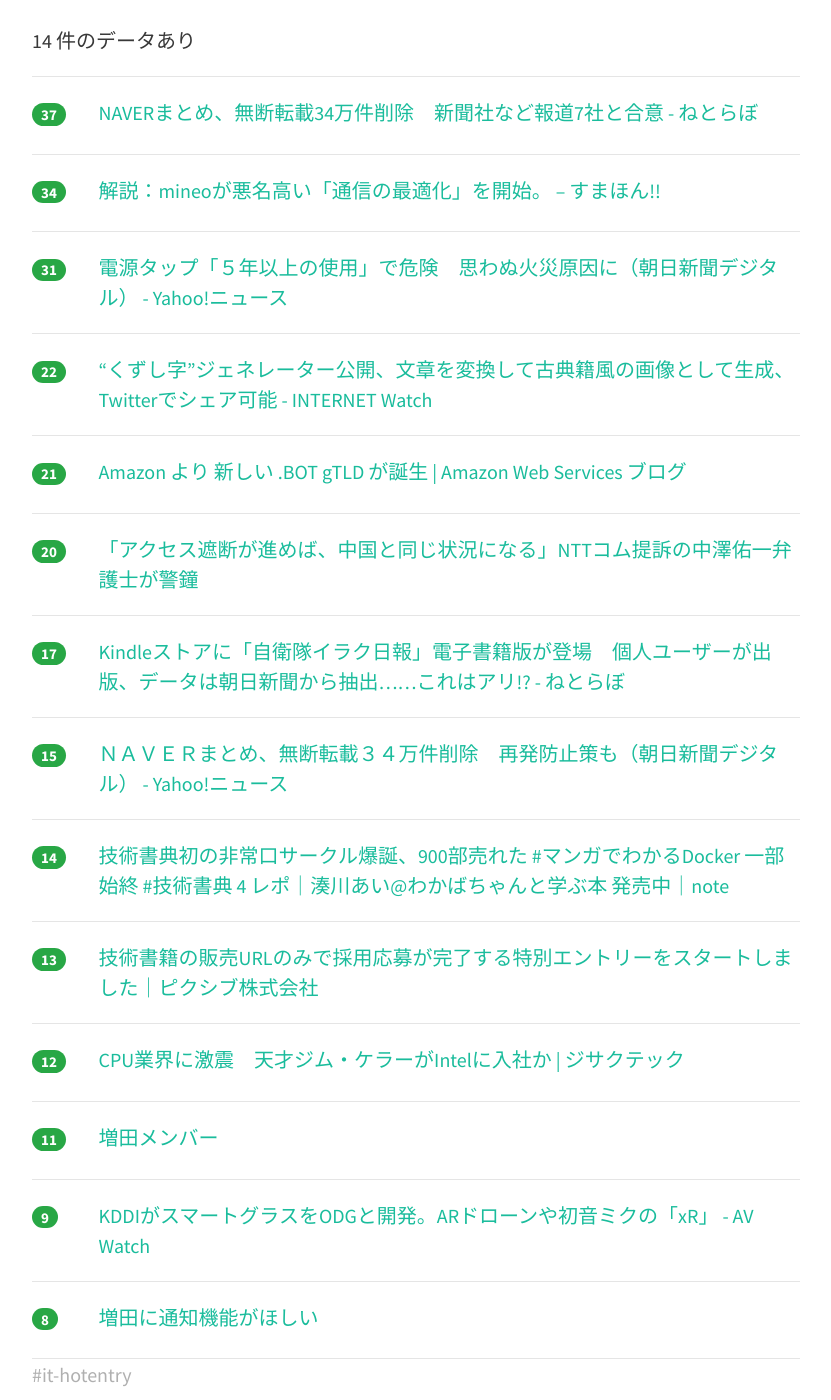
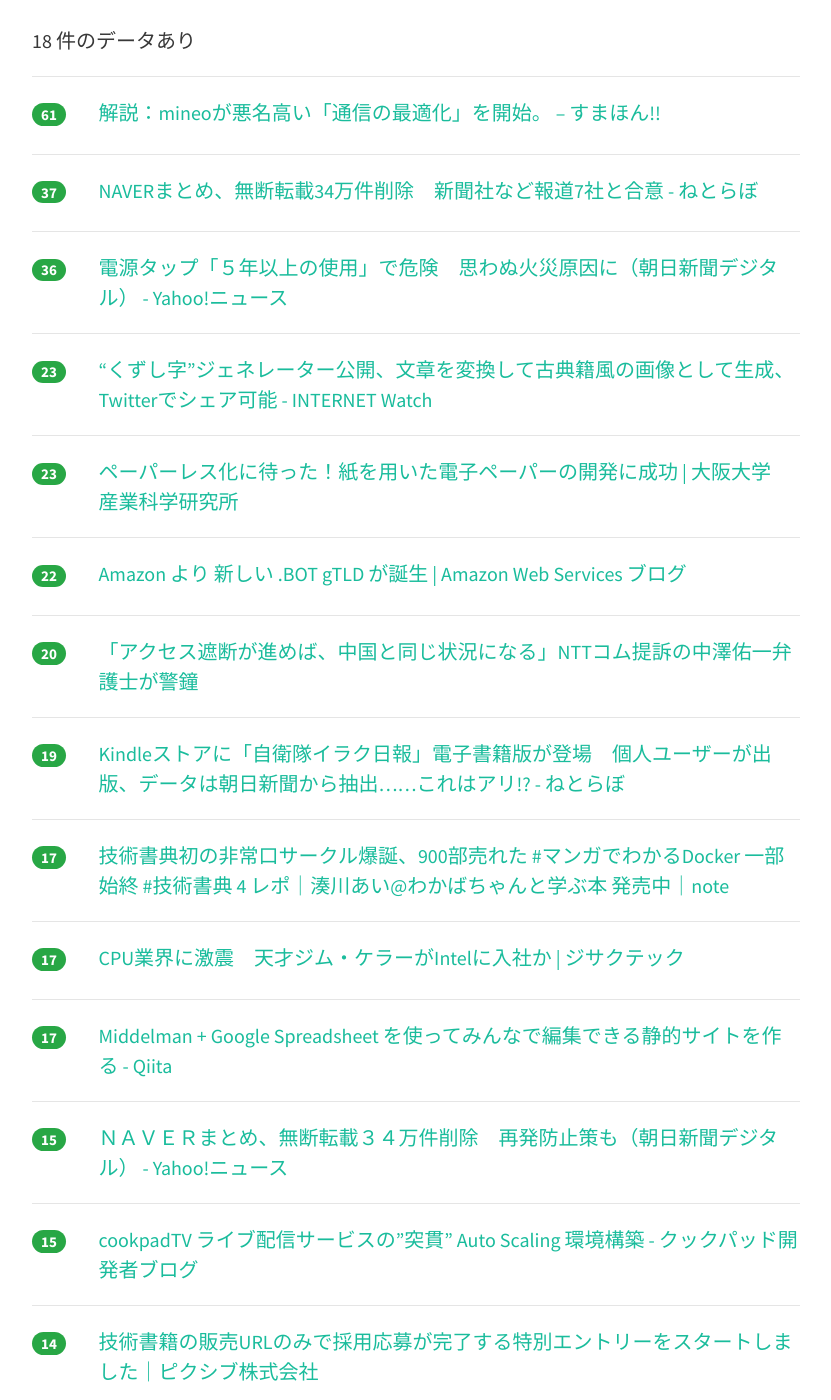
Before and after one commit to yatta47/hatena-matome-site, a Jekyll site: the page built from _posts/2018-04-27-hatena.md, in a window 1280 px wide and 1400 px high, scrolled down 297 px. Shown: the whole window, without its empty margins (224-1055 px from the left). Built offline with Jekyll 4.4.1, drawn with Linux system fonts in a browser that asks for light colours; nearby versions of some CDN libraries; some of the changed text lies outside the part shown.

Commit message:
Updated 2018-04-27

```diff
--- a/_posts/2018-04-27-hatena.md
+++ b/_posts/2018-04-27-hatena.md
@@ -1,33 +1,38 @@
 ---
 layout: post
 title:  "2018-04-27 はてぶIT"
-date:   2018-04-27 07:02:04
+date:   2018-04-27 08:02:19
 tags: [it-hotentry]
 ---
-14 件のデータあり
+18 件のデータあり
 
 <hr><div class="row">
+<div class="col-1"><span class="badge badge-pill badge-success h2">61</span></div>
+<div class="col-11"><a href='https://smhn.info/201804-tuusin-no-saitekika' target='_blank'>解説：mineoが悪名高い「通信の最適化」を開始。 – すまほん!!</a></div>
+</div>
+<hr>
+<div class="row">
 <div class="col-1"><span class="badge badge-pill badge-success h2">37</span></div>
 <div class="col-11"><a href='http://nlab.itmedia.co.jp/nl/articles/1804/26/news111.html' target='_blank'>NAVERまとめ、無断転載34万件削除　新聞社など報道7社と合意 - ねとらぼ</a></div>
 </div>
 <hr>
 <div class="row">
-<div class="col-1"><span class="badge badge-pill badge-success h2">34</span></div>
-<div class="col-11"><a href='https://smhn.info/201804-tuusin-no-saitekika' target='_blank'>解説：mineoが悪名高い「通信の最適化」を開始。 – すまほん!!</a></div>
-</div>
-<hr>
-<div class="row">
-<div class="col-1"><span class="badge badge-pill badge-success h2">31</span></div>
+<div class="col-1"><span class="badge badge-pill badge-success h2">36</span></div>
 <div class="col-11"><a href='https://headlines.yahoo.co.jp/hl?a=20180426-00000073-asahi-soci' target='_blank'>電源タップ「５年以上の使用」で危険　思わぬ火災原因に（朝日新聞デジタル） - Yahoo!ニュース</a></div>
 </div>
 <hr>
 <div class="row">
-<div class="col-1"><span class="badge badge-pill badge-success h2">22</span></div>
+<div class="col-1"><span class="badge badge-pill badge-success h2">23</span></div>
 <div class="col-11"><a href='https://internet.watch.impress.co.jp/docs/news/1119357.html' target='_blank'>“くずし字”ジェネレーター公開、文章を変換して古典籍風の画像として生成、Twitterでシェア可能 - INTERNET Watch</a></div>
 </div>
 <hr>
 <div class="row">
-<div class="col-1"><span class="badge badge-pill badge-success h2">21</span></div>
+<div class="col-1"><span class="badge badge-pill badge-success h2">23</span></div>
+<div class="col-11"><a href='http://www.sanken.osaka-u.ac.jp/toppage/hot_topics/topics_20180418/' target='_blank'>ペーパーレス化に待った！紙を用いた電子ペーパーの開発に成功 | 大阪大学　産業科学研究所</a></div>
+</div>
+<hr>
+<div class="row">
+<div class="col-1"><span class="badge badge-pill badge-success h2">22</span></div>
 <div class="col-11"><a href='https://aws.amazon.com/jp/blogs/news/new-bot-gtld-from-amazon/' target='_blank'>Amazon より 新しい .BOT gTLD が誕生 | Amazon Web Services ブログ</a></div>
 </div>
 <hr>
@@ -37,8 +42,23 @@ tags: [it-hotentry]
 </div>
 <hr>
 <div class="row">
+<div class="col-1"><span class="badge badge-pill badge-success h2">19</span></div>
+<div class="col-11"><a href='http://nlab.itmedia.co.jp/nl/articles/1804/26/news141.html' target='_blank'>Kindleストアに「自衛隊イラク日報」電子書籍版が登場　個人ユーザーが出版、データは朝日新聞から抽出……これはアリ!? - ねとらぼ</a></div>
+</div>
+<hr>
+<div class="row">
 <div class="col-1"><span class="badge badge-pill badge-success h2">17</span></div>
-<div class="col-11"><a href='http://nlab.itmedia.co.jp/nl/articles/1804/26/news141.html' target='_blank'>Kindleストアに「自衛隊イラク日報」電子書籍版が登場　個人ユーザーが出版、データは朝日新聞から抽出……これはアリ!? - ねとらぼ</a></div>
+<div class="col-11"><a href='https://note.mu/llminatoll/n/n9c716089e1bc' target='_blank'>技術書典初の非常口サークル爆誕、900部売れた #マンガでわかるDocker 一部始終 #技術書典 4 レポ｜湊川あい@わかばちゃんと学ぶ本 発売中｜note</a></div>
+</div>
+<hr>
+<div class="row">
+<div class="col-1"><span class="badge badge-pill badge-success h2">17</span></div>
+<div class="col-11"><a href='http://jisakutech.com/archives/2018/04/43687' target='_blank'>CPU業界に激震　天才ジム・ケラーがIntelに入社か | ジサクテック</a></div>
+</div>
+<hr>
+<div class="row">
+<div class="col-1"><span class="badge badge-pill badge-success h2">17</span></div>
+<div class="col-11"><a href='https://qiita.com/hal_sk/items/e2efe120acfd1c57206c' target='_blank'>Middelman + Google Spreadsheet を使ってみんなで編集できる静的サイトを作る - Qiita</a></div>
 </div>
 <hr>
 <div class="row">
@@ -47,18 +67,18 @@ tags: [it-hotentry]
 </div>
 <hr>
 <div class="row">
-<div class="col-1"><span class="badge badge-pill badge-success h2">14</span></div>
-<div class="col-11"><a href='https://note.mu/llminatoll/n/n9c716089e1bc' target='_blank'>技術書典初の非常口サークル爆誕、900部売れた #マンガでわかるDocker 一部始終 #技術書典 4 レポ｜湊川あい@わかばちゃんと学ぶ本 発売中｜note</a></div>
+<div class="col-1"><span class="badge badge-pill badge-success h2">15</span></div>
+<div class="col-11"><a href='http://techlife.cookpad.com/entry/2018/04/26/214500' target='_blank'>cookpadTV ライブ配信サービスの”突貫” Auto Scaling 環境構築 - クックパッド開発者ブログ</a></div>
 </div>
 <hr>
 <div class="row">
-<div class="col-1"><span class="badge badge-pill badge-success h2">13</span></div>
+<div class="col-1"><span class="badge badge-pill badge-success h2">14</span></div>
 <div class="col-11"><a href='https://www.pixiv.co.jp/news/recruit/article/6221/' target='_blank'>技術書籍の販売URLのみで採用応募が完了する特別エントリーをスタートしました｜ピクシブ株式会社</a></div>
 </div>
 <hr>
 <div class="row">
 <div class="col-1"><span class="badge badge-pill badge-success h2">12</span></div>
-<div class="col-11"><a href='http://jisakutech.com/archives/2018/04/43687' target='_blank'>CPU業界に激震　天才ジム・ケラーがIntelに入社か | ジサクテック</a></div>
+<div class="col-11"><a href='https://av.watch.impress.co.jp/docs/news/1119416.html' target='_blank'>KDDIがスマートグラスをODGと開発。ARドローンや初音ミクの「xR」 - AV Watch</a></div>
 </div>
 <hr>
 <div class="row">
@@ -67,12 +87,12 @@ tags: [it-hotentry]
 </div>
 <hr>
 <div class="row">
-<div class="col-1"><span class="badge badge-pill badge-success h2">9</span></div>
-<div class="col-11"><a href='https://av.watch.impress.co.jp/docs/news/1119416.html' target='_blank'>KDDIがスマートグラスをODGと開発。ARドローンや初音ミクの「xR」 - AV Watch</a></div>
+<div class="col-1"><span class="badge badge-pill badge-success h2">10</span></div>
+<div class="col-11"><a href='https://prtimes.jp/main/html/rd/p/000000295.000006263.html' target='_blank'>JLLグループ、ジャパネット、竹中工務店連合：長崎幸町工場跡地再開発業務の優先交渉権獲得、基本協定書を締結｜ジョーンズ ラング ラサール株式会社のプレスリリース</a></div>
 </div>
 <hr>
 <div class="row">
-<div class="col-1"><span class="badge badge-pill badge-success h2">8</span></div>
+<div class="col-1"><span class="badge badge-pill badge-success h2">9</span></div>
 <div class="col-11"><a href='https://anond.hatelabo.jp/20180426210721' target='_blank'>増田に通知機能がほしい</a></div>
 </div>
 <hr>
```
